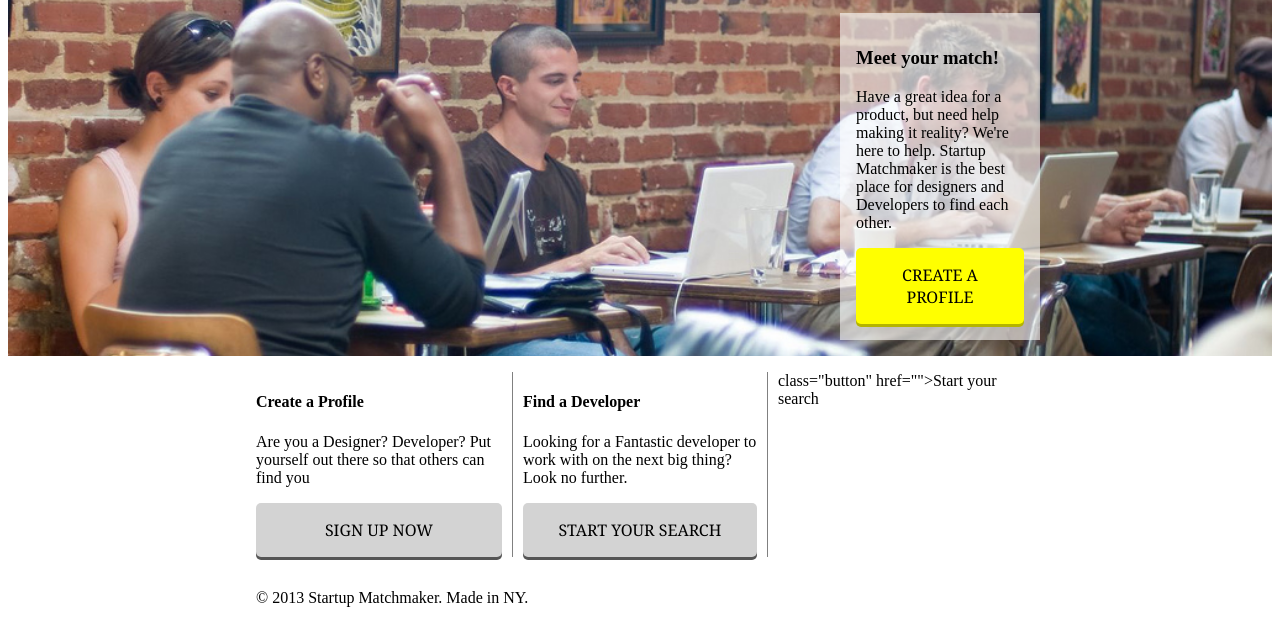
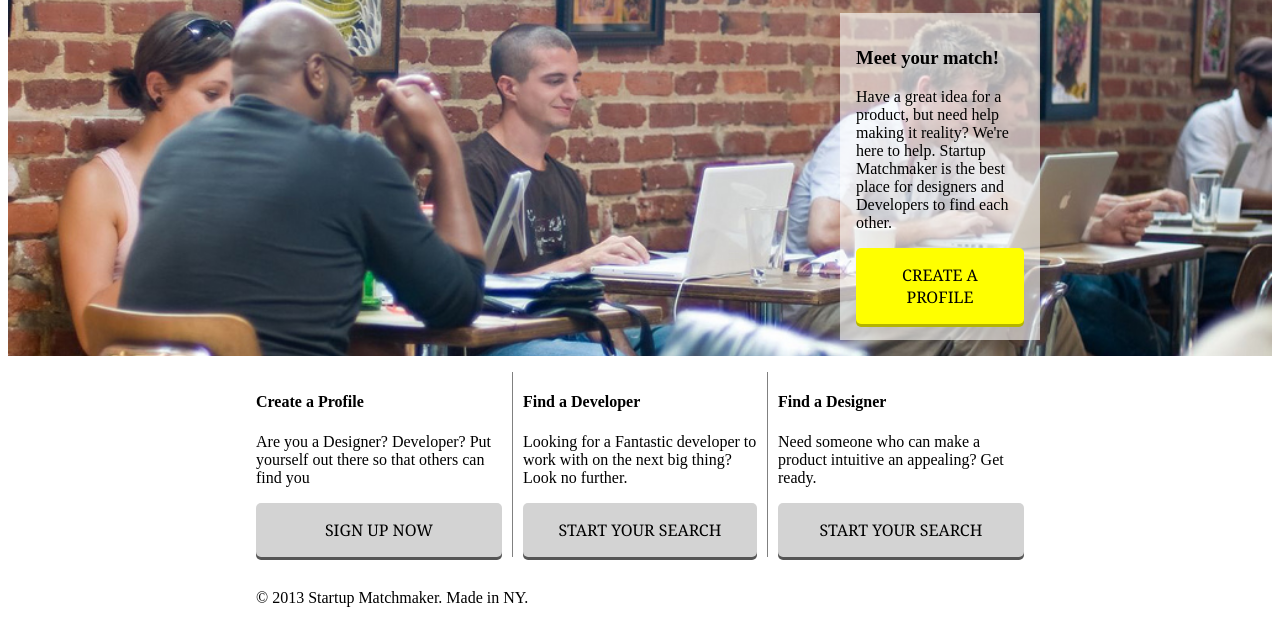
Before and after one commit to egabrielv2/homework-02-startup-matchmaker-master, a plain HTML site: page index.html in a window 1280 px wide. Shown: the part 245-876 px from the top of the page. Drawn offline with Linux system fonts and the light colour scheme.

Commit message:
homework-02-startup-matchmaker-master-from-Eduardo-Villafuerte

```diff
--- a/index.html
+++ b/index.html
@@ -49,9 +49,9 @@
         <a class="button" href="">Start your search</a>
       </article>
       <article class="one-third float-left">
-        <!-- <h4>Find a Designer</h4>
+        <h4>Find a Designer</h4>
         <p>Need someone who can make a product intuitive an appealing? Get ready.</p>
-        <a  -->class="button" href="">Start your search</a>
+        <a class="button" href="">Start your search</a>
       </article>
     </div>
   </section>
```
